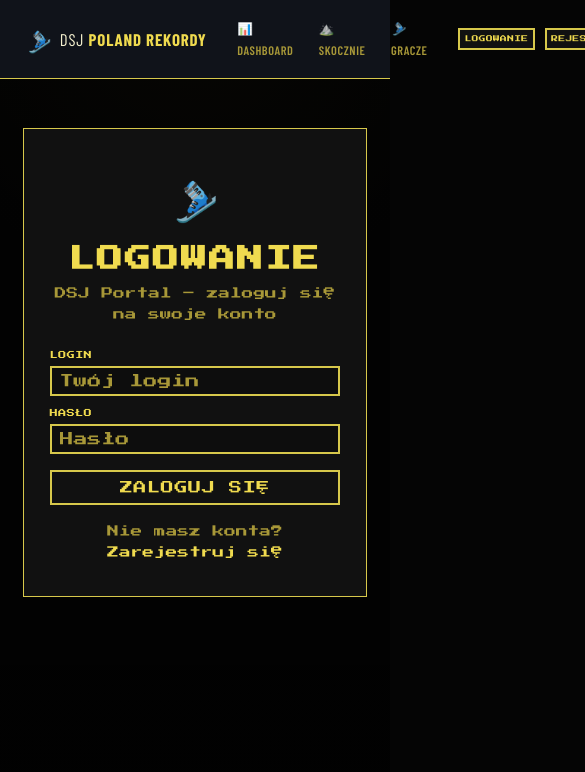
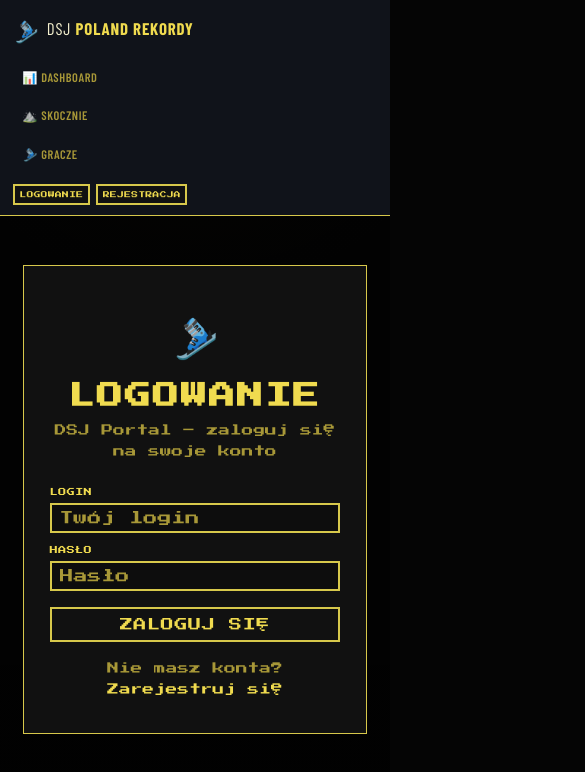
Before and after one commit to emiljanu15/dsj-portal, an Angular app: page /login in a window 390 px wide. Shown: the top 772 px of the page, 585 px wide, since content can reach past the window. Built offline with nearby package versions, Linux system fonts and the light colour scheme; a web font is replaced by a local one.

Commit message:
responsywnosc mobilna

```diff
--- a/src/app/components/nav/nav.component.scss
+++ b/src/app/components/nav/nav.component.scss
@@ -71,4 +71,45 @@
       .user-icon { font-size: 1.1rem; }
     }
   }
+
+  @media (max-width: 900px) {
+    gap: 1rem;
+    flex-wrap: wrap;
+    align-items: flex-start;
+    padding: .75rem 1rem;
+
+    .nav-links {
+      flex: 1 1 100%;
+      gap: .35rem;
+      flex-wrap: wrap;
+      justify-content: flex-start;
+    }
+
+    .nav-user {
+      width: 100%;
+      justify-content: flex-start;
+      gap: .5rem;
+      flex-wrap: wrap;
+    }
+  }
+
+  @media (max-width: 640px) {
+    .brand-text {
+      font-size: 1rem;
+    }
+
+    .nav-links {
+      flex-direction: column;
+    }
+
+    .nav-links a {
+      width: 100%;
+      padding: .45rem .7rem;
+    }
+
+    .nav-user {
+      justify-content: flex-start;
+      width: 100%;
+    }
+  }
 }
--- a/src/styles.scss
+++ b/src/styles.scss
@@ -113,6 +113,8 @@ a {
 .dsj-table {
   width: 100%;
   border-collapse: collapse;
+  overflow-x: auto;
+  -webkit-overflow-scrolling: touch;
 
   thead tr {
     background: rgba(255, 219, 79, .04);
@@ -127,6 +129,7 @@ a {
       text-transform: uppercase;
       color: var(--text);
       border-bottom: 2px solid var(--border);
+      white-space: nowrap;
     }
   }
 
@@ -547,7 +550,22 @@ a {
 
     tbody tr td {
       padding: .55rem .65rem;
+      white-space: nowrap;
     }
+  }
+
+  .dsj-table {
+    display: block;
+    min-width: 720px;
+    overflow-x: auto;
+  }
+
+  .form-row {
+    grid-template-columns: 1fr !important;
+  }
+
+  .form-row .form-group {
+    margin-bottom: 0;
   }
 
   .btn {
@@ -715,6 +733,11 @@ a {
     border-radius: 0;
   }
 
+  .modal-backdrop {
+    align-items: flex-start;
+    padding: 1rem 0 1.5rem;
+  }
+
   .modal-header {
     padding: 0.75rem;
 
```
